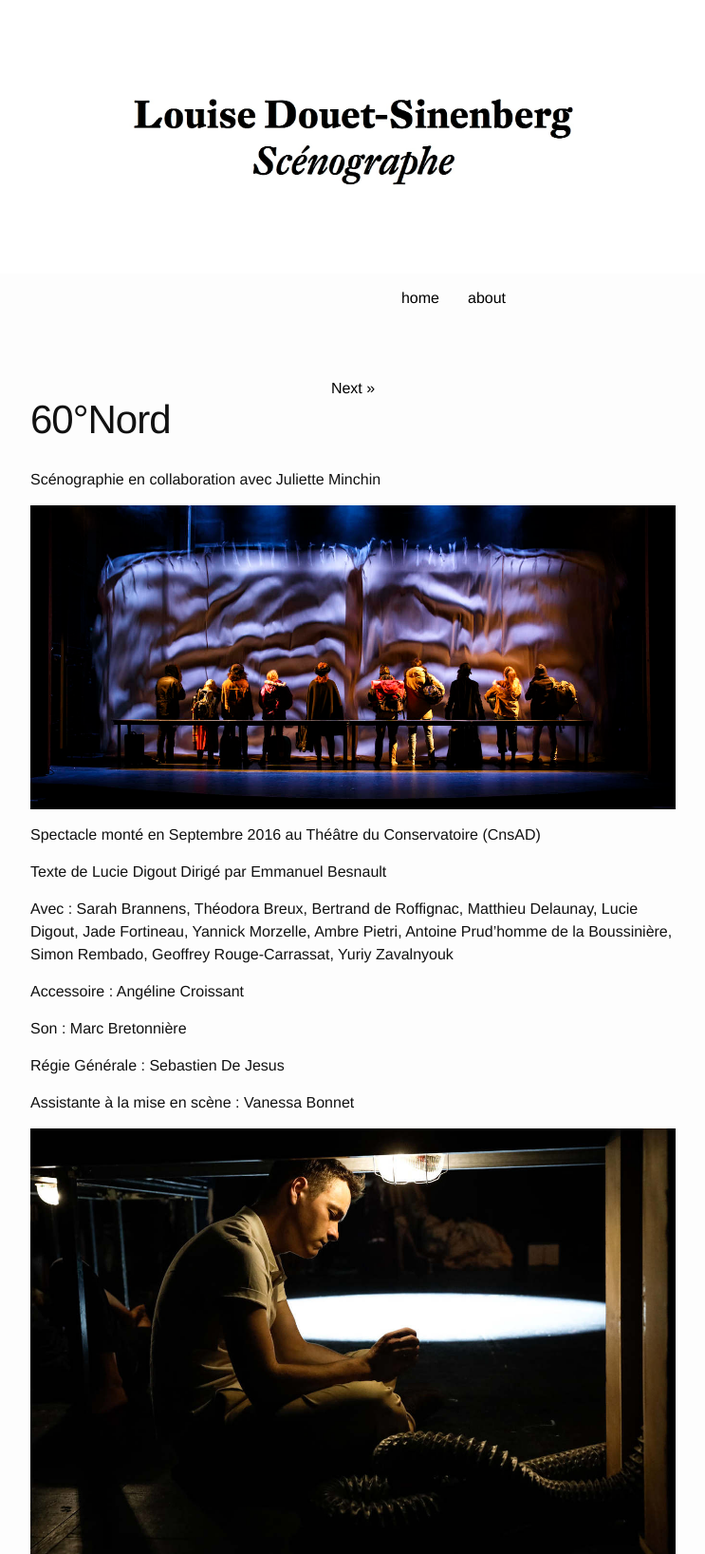
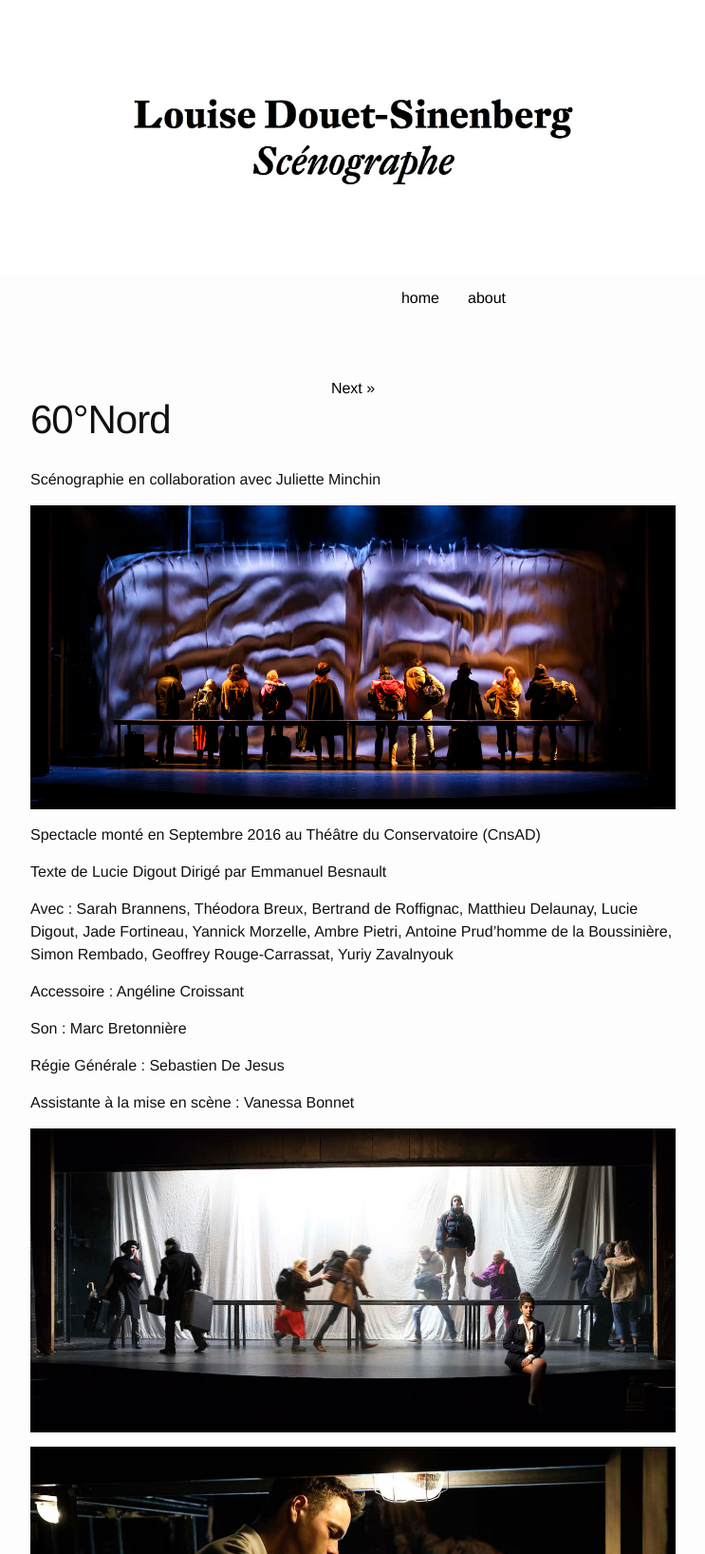
Before and after one commit to louiseds/louiseds.github.io, a Jekyll site: the page built from _posts/2016-11-13-60-nord.md, in a window 1280 px wide. Shown: the top 1636 px of the page at 95% size, without its empty margins (268-1011 px from the left). Built offline with Jekyll 4.4.1, drawn with Linux system fonts in a browser that asks for light colours; grey boxes are pictures that could not be loaded.

Commit message:
Updated 2016-11-13-60-nord.md

```diff
--- a/_posts/2016-11-13-60-nord.md
+++ b/_posts/2016-11-13-60-nord.md
@@ -26,6 +26,7 @@ Régie Générale : Sebastien De Jesus
 
 Assistante à la mise en scène : Vanessa Bonnet
 
+![160928_RdL_0009_1340_c.jpg]({{site.baseurl}}/images/160928_RdL_0009_1340_c.jpg)
 
 ![160915-RdL-0007-medium_large.2x.1474009048_1340_c.jpg]({{site.baseurl}}/images/160915-RdL-0007-medium_large.2x.1474009048_1340_c.jpg)
 
```
